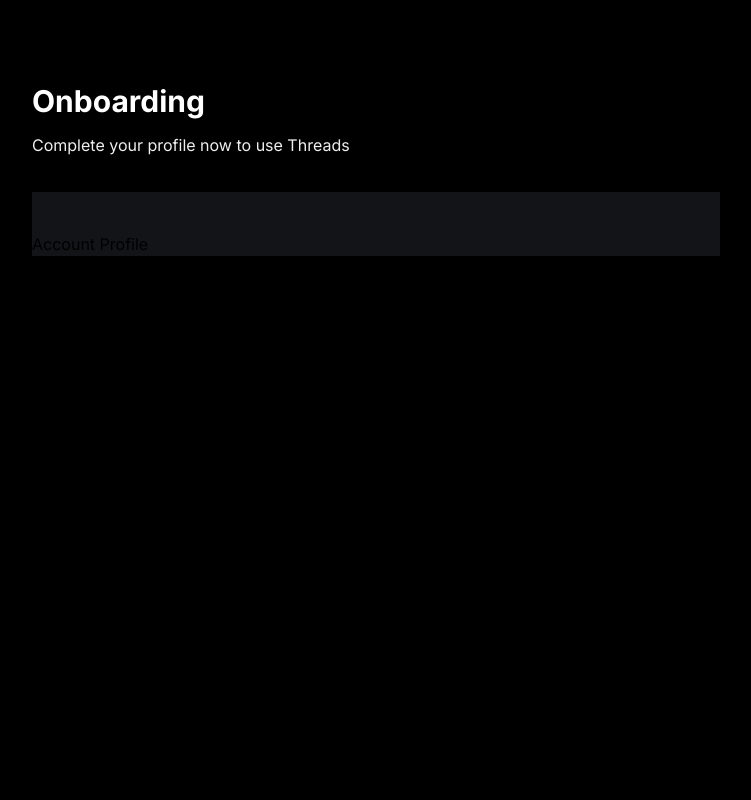
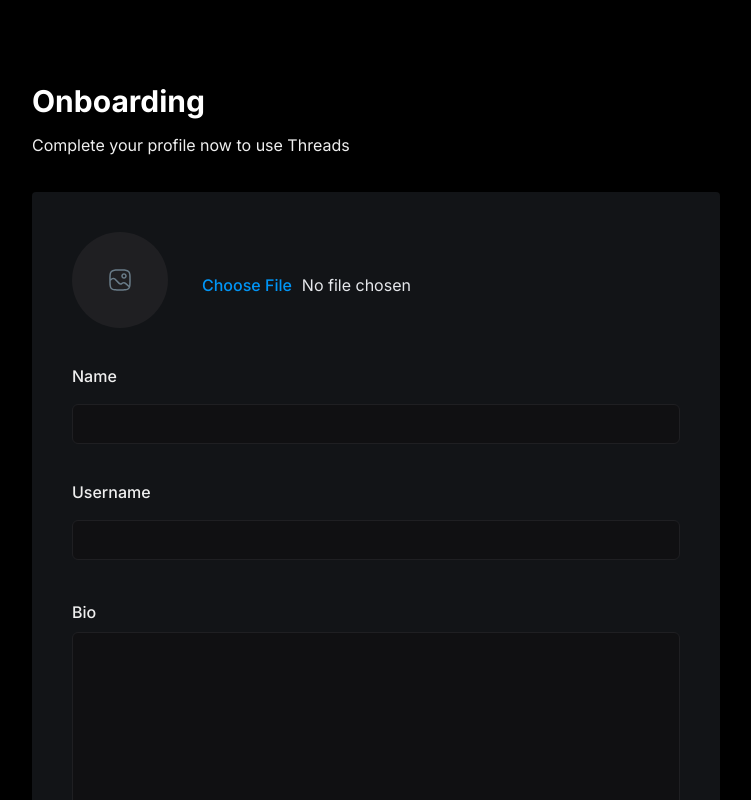
Before and after one commit to WinnardArthur/threadX, a Next.js app: page /onboarding in a window 1280 px wide. Shown: the top 800 px of the page, without its empty margins (264-1015 px from the left). Built offline with nearby package versions, Linux system fonts and the light colour scheme; no server answers.

Commit message:
create initial ui for onboarding screen

```diff
--- a/app/(auth)/onboarding/page.tsx
+++ b/app/(auth)/onboarding/page.tsx
@@ -22,7 +22,7 @@
         Complete your profile now to use Threads
       </p>
 
-      <section className="mt-9 bg-dark-2 pt-10">
+      <section className="mt-9 bg-dark-2 p-10 rounded">
         <AccountProfile btnTitle='Continue' user={userData}/>
       </section>
     </main>
--- a/components/forms/AccountProfile.tsx
+++ b/components/forms/AccountProfile.tsx
@@ -1,7 +1,22 @@
 "use client";
 
-import { useForm } from 'react-hook-form';
-import { Form } from '@/components/ui/form';
+import { useForm } from "react-hook-form";
+import {
+  Form,
+  FormControl,
+  FormDescription,
+  FormField,
+  FormItem,
+  FormLabel,
+  FormMessage,
+} from "@/components/ui/form";
+import { Input } from "@/components/ui/input";
+import { Textarea } from "@/components/ui/textarea";
+import { Button } from "@/components/ui/button";
+import { zodResolver } from "@hookform/resolvers/zod";
+import { UserValidation } from "@/lib/validations/user";
+import * as z from "zod";
+import Image from "next/image";
 
 type AccountProfileProps = {
   btnTitle: string;
@@ -15,10 +30,134 @@
   };
 };
 
-const AccountProfile = ({ btnTitle, user }: AccountProfileProps ) => {
-    const form = useForm();
+const AccountProfile = ({ btnTitle, user }: AccountProfileProps) => {
+  const form = useForm({
+    resolver: zodResolver(UserValidation),
+    defaultValues: {
+      profile_photo: user?.image || "",
+      name: user?.name || "",
+      username: user?.username || "",
+      bio: user?.bio || "",
+    },
+  });
 
-  return <div>Account Profile</div>;
+  function handleImage(
+    e: React.ChangeEvent,
+    fieldChange: (value: string) => void
+  ) {
+    e.preventDefault();
+  }
+
+  function onSubmit(values: z.infer<typeof UserValidation>) {
+    console.log(values);
+  }
+
+  return (
+    <Form {...form}>
+      <form
+        onSubmit={form.handleSubmit(onSubmit)}
+        className="flex flex-col justify-start gap-10"
+      >
+        <FormField
+          control={form.control}
+          name="profile_photo"
+          render={({ field }) => (
+            <FormItem className="flex items-center gap-4">
+              <FormLabel className="account-form_image-label">
+                {field.value ? (
+                  <Image
+                    src={field.value}
+                    alt="profile photo"
+                    width={96}
+                    height={96}
+                    priority
+                    className="rounded-full object-contain"
+                  />
+                ) : (
+                  <Image
+                    src="/assets/profile.svg"
+                    alt="profile photo"
+                    width={24}
+                    height={24}
+                    className="object-contain"
+                  />
+                )}
+              </FormLabel>
+              <FormControl className="flex-1 text-base-semibold text-gray-200">
+                <Input
+                  type="file"
+                  accept="image/*"
+                  placeholder="Upload a photo"
+                  className="account-form_image-input"
+                  onChange={(e) => handleImage(e, field.onChange)}
+                />
+              </FormControl>
+            </FormItem>
+          )}
+        />
+
+        <FormField
+          control={form.control}
+          name="name"
+          render={({ field }) => (
+            <FormItem className="flex flex-col gap-3 w-full">
+              <FormLabel className="text-base-semibold text-light-2">
+                Name
+              </FormLabel>
+              <FormControl>
+                <Input
+                  type="text"
+                  className="account-form_input no-focus"
+                  {...field}
+                />
+              </FormControl>
+            </FormItem>
+          )}
+        />
+
+        <FormField
+          control={form.control}
+          name="username"
+          render={({ field }) => (
+            <FormItem className="flex flex-col gap-3 w-full">
+              <FormLabel className="text-base-semibold text-light-2">
+                Username
+              </FormLabel>
+              <FormControl>
+                <Input
+                  type="text"
+                  className="account-form_input no-focus"
+                  {...field}
+                />
+              </FormControl>
+            </FormItem>
+          )}
+        />
+
+        <FormField
+          control={form.control}
+          name="bio"
+          render={({ field }) => (
+            <FormItem>
+              <FormLabel className="text-base-semibold text-light-2">
+                Bio
+              </FormLabel>
+              <FormControl>
+                <Textarea
+                  rows={10}
+                  className="account-form_input no-focus"
+                  {...field}
+                />
+              </FormControl>
+            </FormItem>
+          )}
+        />
+        <Button type="submit" className="bg-primary-500">
+          Submit
+        </Button>
+      </form>
+    </Form>
+  );
 };
 
 export default AccountProfile;
--- /dev/null
+++ b/components/ui/input.tsx
@@ -0,0 +1,25 @@
+import * as React from "react"
+
+import { cn } from "@/lib/utils"
+
+export interface InputProps
+  extends React.InputHTMLAttributes<HTMLInputElement> {}
+
+const Input = React.forwardRef<HTMLInputElement, InputProps>(
+  ({ className, type, ...props }, ref) => {
+    return (
+      <input
+        type={type}
+        className={cn(
+          "flex h-10 w-full rounded-md border border-slate-200 bg-white px-3 py-2 text-sm ring-offset-white file:border-0 file:bg-transparent file:text-sm file:font-medium placeholder:text-slate-500 focus-visible:outline-none focus-visible:ring-2 focus-visible:ring-slate-950 focus-visible:ring-offset-2 disabled:cursor-not-allowed disabled:opacity-50 dark:border-slate-800 dark:bg-slate-950 dark:ring-offset-slate-950 dark:placeholder:text-slate-400 dark:focus-visible:ring-slate-300",
+          className
+        )}
+        ref={ref}
+        {...props}
+      />
+    )
+  }
+)
+Input.displayName = "Input"
+
+export { Input }
--- /dev/null
+++ b/components/ui/textarea.tsx
@@ -0,0 +1,24 @@
+import * as React from "react"
+
+import { cn } from "@/lib/utils"
+
+export interface TextareaProps
+  extends React.TextareaHTMLAttributes<HTMLTextAreaElement> {}
+
+const Textarea = React.forwardRef<HTMLTextAreaElement, TextareaProps>(
+  ({ className, ...props }, ref) => {
+    return (
+      <textarea
+        className={cn(
+          "flex min-h-[80px] w-full rounded-md border border-slate-200 bg-white px-3 py-2 text-sm ring-offset-white placeholder:text-slate-500 focus-visible:outline-none focus-visible:ring-2 focus-visible:ring-slate-950 focus-visible:ring-offset-2 disabled:cursor-not-allowed disabled:opacity-50 dark:border-slate-800 dark:bg-slate-950 dark:ring-offset-slate-950 dark:placeholder:text-slate-400 dark:focus-visible:ring-slate-300",
+          className
+        )}
+        ref={ref}
+        {...props}
+      />
+    )
+  }
+)
+Textarea.displayName = "Textarea"
+
+export { Textarea }
--- /dev/null
+++ b/lib/validations/user.ts
@@ -0,0 +1,8 @@
+import * as z from 'zod';
+
+export const UserValidation = z.object({
+    profile_photo: z.string().url().min(1),
+    name: z.string().min(3).max(30),
+    username: z.string().min(3).max(30),
+    bio: z.string().min(3).max(1000),
+})
--- a/next.config.js
+++ b/next.config.js
@@ -1,4 +1,29 @@
 /** @type {import('next').NextConfig} */
-const nextConfig = {}
+const nextConfig = {
+    experimental: {
+        serverActions: true,
+        serverComponentsExternalPackages: ["mongoose"],
+    },
+    images: {
+        remotePatterns: [
+            {
+                protocol: 'https',
+                hostname: 'img.clerk.com'
+            },
+            {
+                protocol: 'https',
+                hostname: 'images.clerk.dev'
+            },
+            {
+                protocol: 'https',
+                hostname: 'uploadthing.com'
+            },
+            {
+                protocol: 'https',
+                hostname: 'placehold.co',
+            }
+        ]
+    }
+}
 
 module.exports = nextConfig
```
